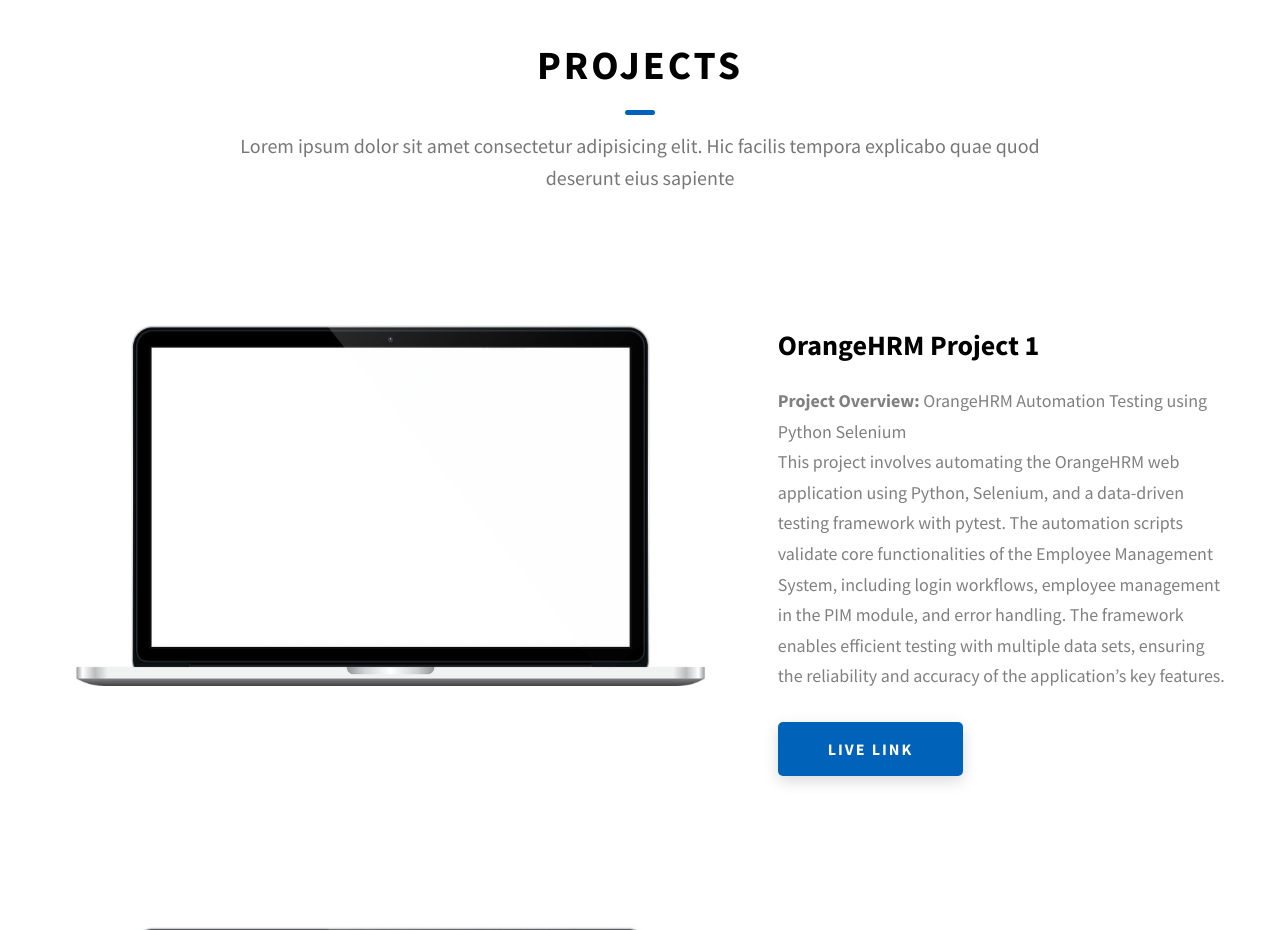
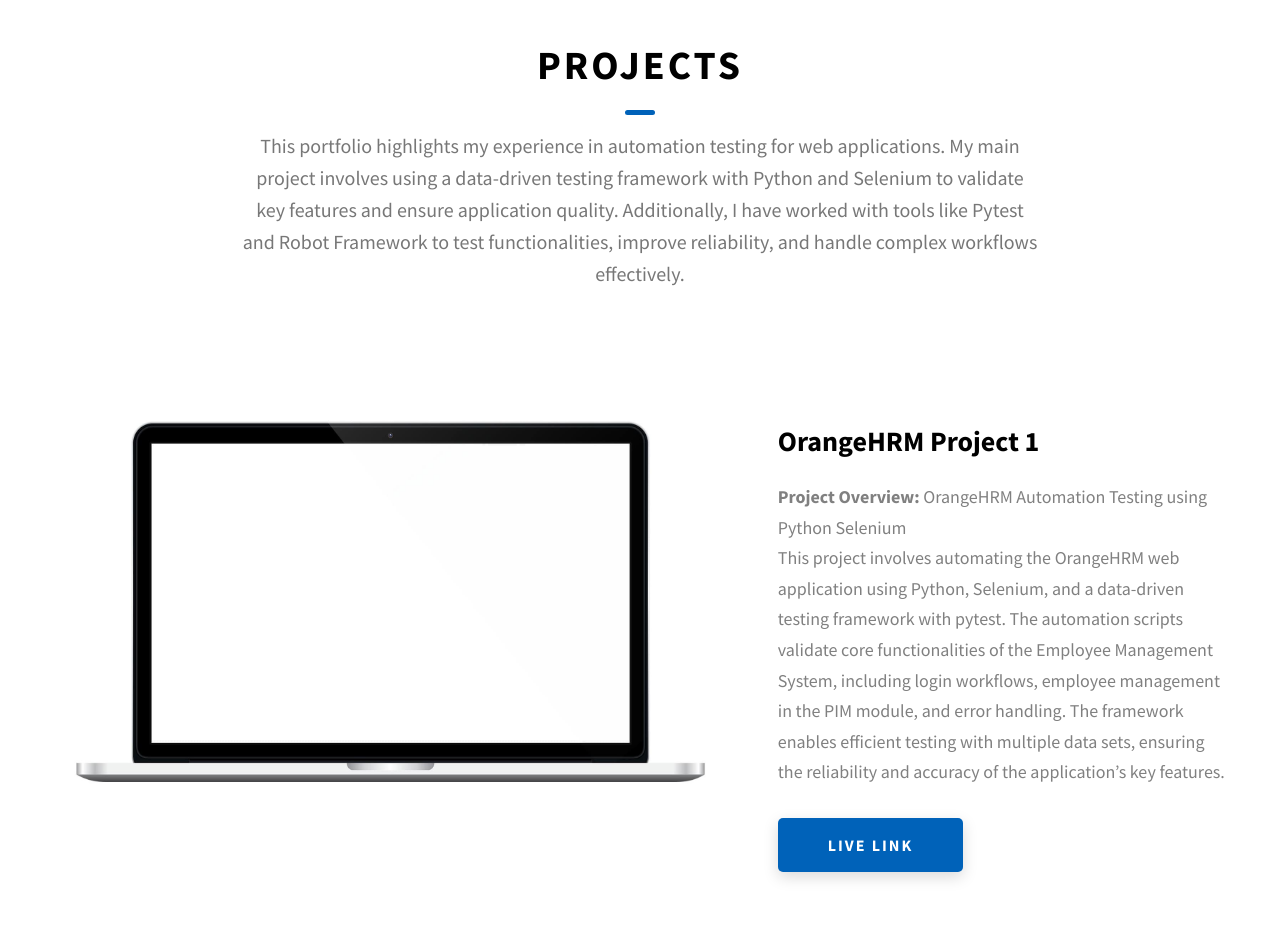
Before and after one commit to Sunmathi1219/sunmathi_portfolio, a website: page index.html in a window 1280 px wide. Shown: the part 2080-3010 px from the top of the page. Drawn offline with Linux system fonts and the light colour scheme.

Commit message:
Update index.html

```diff
--- a/index.html
+++ b/index.html
@@ -203,8 +203,10 @@
         <h2 class="heading heading-sec heading-sec__mb-bg">
           <span class="heading-sec__main">Projects</span>
           <span class="heading-sec__sub">
-            Lorem ipsum dolor sit amet consectetur adipisicing elit. Hic facilis
-            tempora explicabo quae quod deserunt eius sapiente
+This portfolio highlights my experience in automation testing for web applications.
+My main project involves using a data-driven testing framework with Python and Selenium to validate key features and ensure application quality.
+Additionally, I have worked with tools like Pytest and Robot Framework to test functionalities, improve reliability, and handle complex workflows effectively.
+
           </span>
         </h2>
 
```
